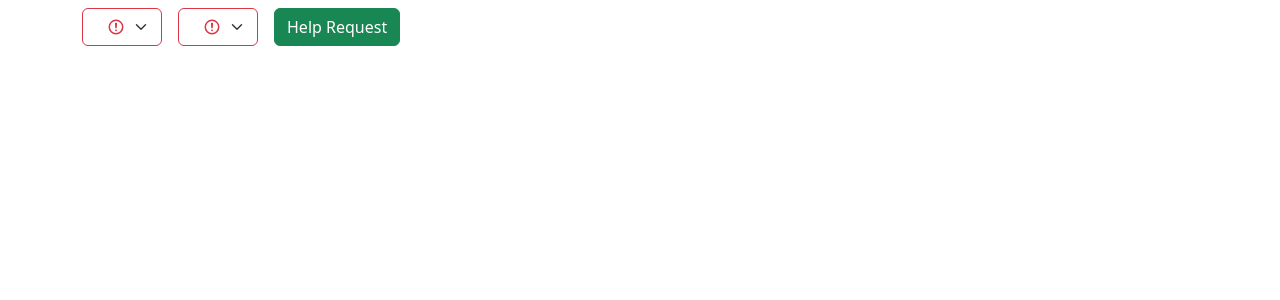
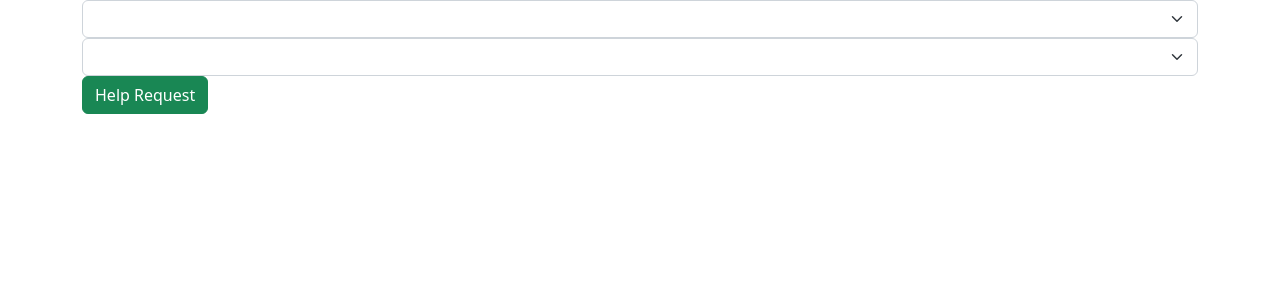
Before and after one commit to azmisahin-article/nextjs-api-mongodb, a Next.js app: page / in a window 1280 px wide. Shown: the top 300 px of the page. Built offline with nearby package versions, Linux system fonts and the light colour scheme.

Commit message:
request form

```diff
--- a/pages/index.js
+++ b/pages/index.js
@@ -1,5 +1,4 @@
 import Head from 'next/head'
-import styles from '@/styles/Home.module.css'
 
 export default function Home() {
   return (
@@ -10,31 +9,25 @@ export default function Home() {
         <meta name="viewport" content="width=device-width, initial-scale=1" />
         <link rel="icon" href="/favicon.ico" />
       </Head>
-      <main className={styles.main}>
+      <main>
         <div className='container'>
-          <form className="was-validated row gy-2 gx-3">
 
-            <div class="">
-              <label class="visually-hidden" for="geolocation">geolocation</label>
-              <input type="hidden" class="form-control" placeholder="geolocation" required />
-            </div>
+          <form>
 
-            <div className="col-auto">
-              <label class="visually-hidden" for="cityName">city</label>
-              <select class="form-select" placeholder="city name" required>
+            <div className='col-auto'>
+              <select className='form-select' placeholder='city name' required>
                 <option></option>
               </select>
             </div>
 
-            <div class="col-auto">
-              <label class="visually-hidden" for="typeOfNeed">typeOfNeed</label>
-              <select class="form-select" placeholder="type of need" required>
+            <div className='col-auto'>
+              <select className='form-select' placeholder='type of need' required>
                 <option ></option>
               </select>
             </div>
 
-            <div class="col-auto">
-              <button class="btn btn-success" type="submit">Help Request</button>
+            <div className='col-auto'>
+              <button className='btn btn-success' type='submit'>Help Request</button>
             </div>
 
           </form>
--- a/styles/Home.module.css
+++ /dev/null
@@ -1,8 +0,0 @@
-.main {
-  display: flex;
-  flex-direction: column;
-  justify-content: space-between;
-  align-items: center;
-  padding: rem;
-  min-height: 100vh;
-}
```
